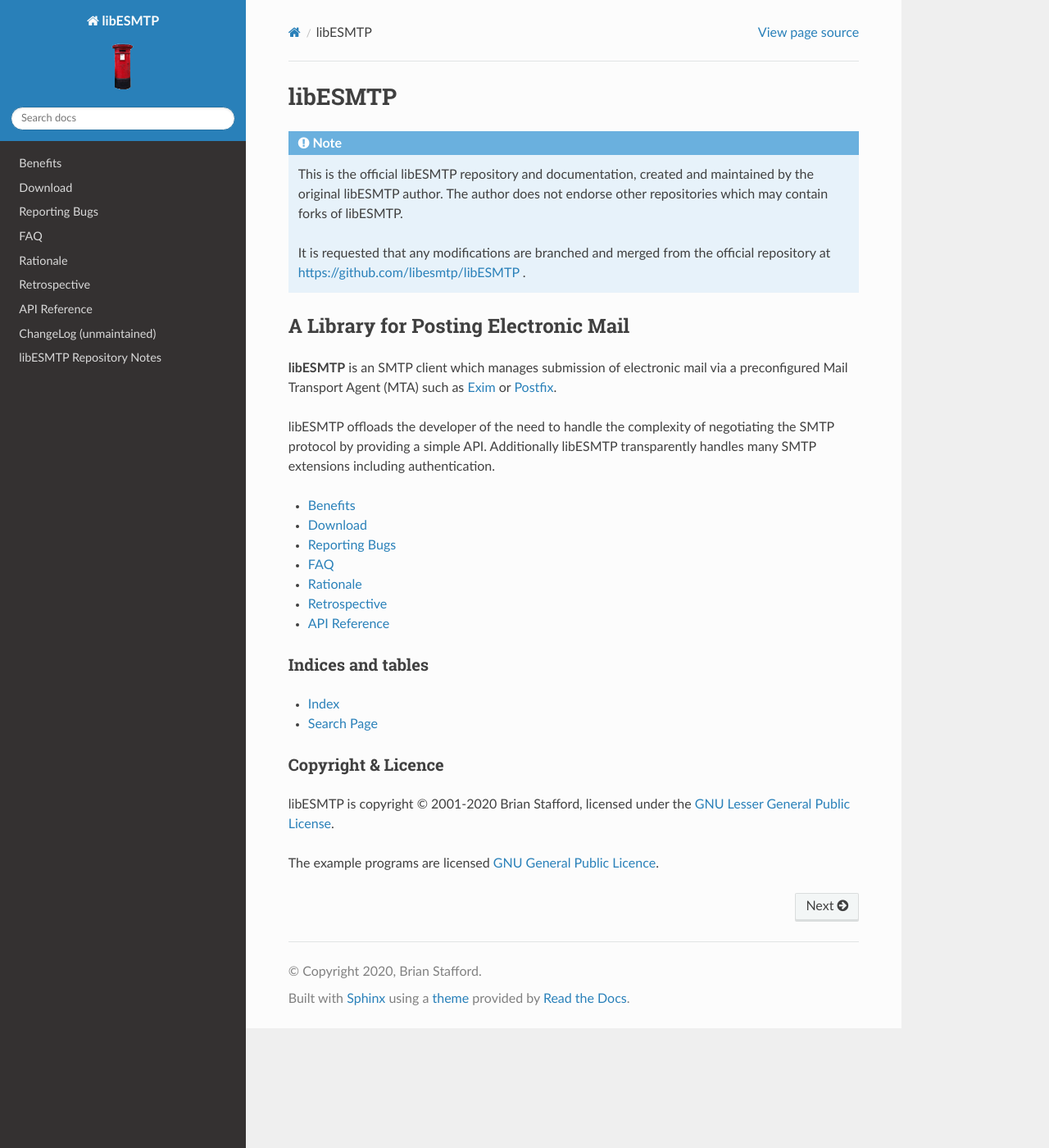
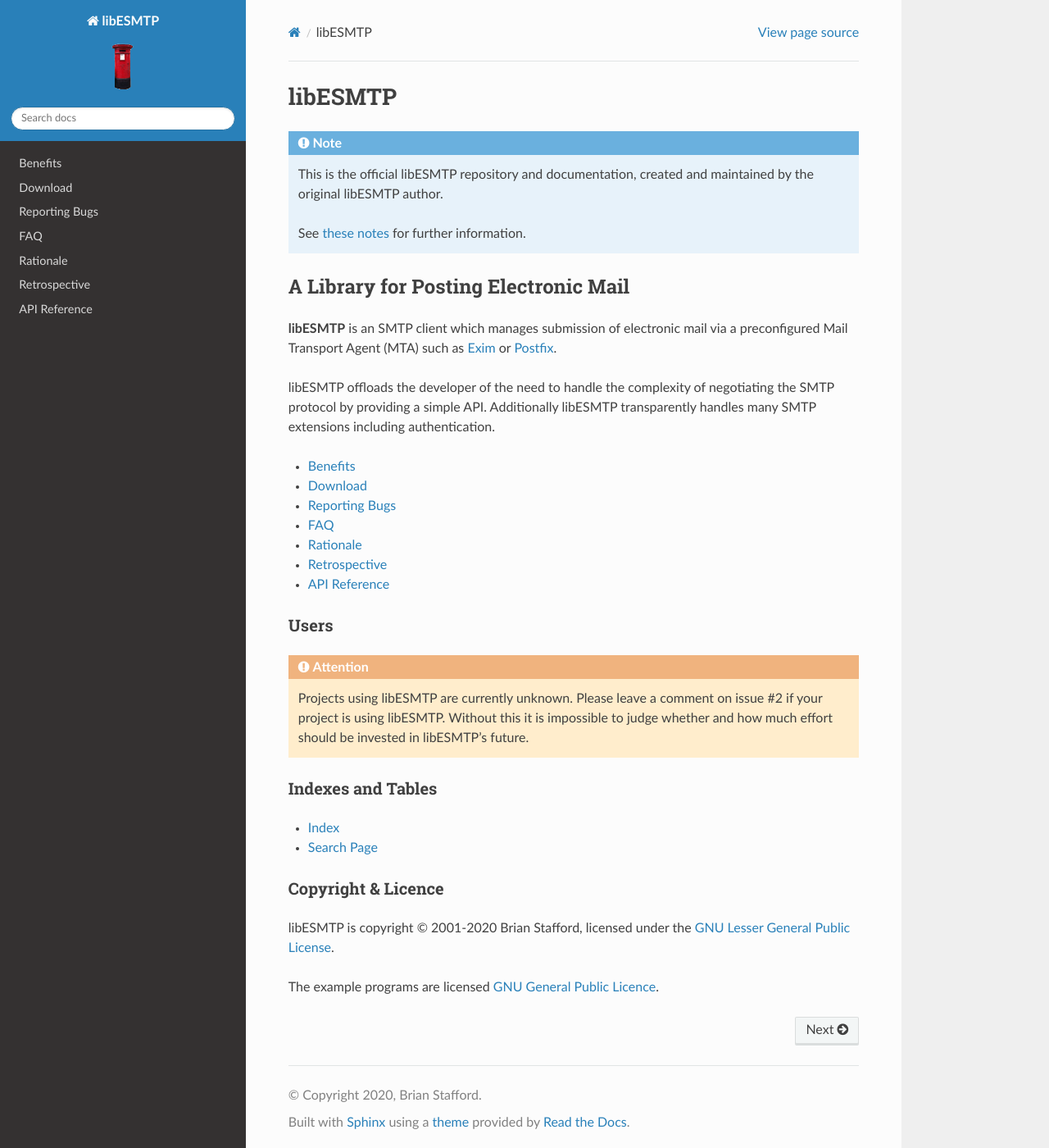
Before and after one commit to libesmtp/libESMTP, a Sphinx documentation site: the page built from docs/index.rst, in a window 1280 px wide and 1400 px high. Shown: the whole window at 82% size. Built offline with Sphinx 7.4.7 and the Read the Docs theme 2.0.0, drawn with Linux system fonts in a browser that asks for light colours; pages that are not in the unit, such as notebooks, are missing from menus.

Commit message:
Add extra notes to website

```diff
--- a/docs/errata.md
+++ b/docs/errata.md
@@ -1,4 +1,4 @@
-# libESMTP Repository Notes
+# Errata
 
 The libESMTP git repository has been rebuilt by hand from the collection of
 released tarballs. A few errors or inconsistencies occurred during this
--- a/docs/index.rst
+++ b/docs/index.rst
@@ -8,11 +8,9 @@
 ========
 
 .. note:: This is the official libESMTP repository and documentation,
-    created and maintained by the original libESMTP author.  The author does
-    not endorse other repositories which may contain forks of libESMTP.
+    created and maintained by the original libESMTP author.
 
-    It is requested that any modifications are branched and merged from
-    the official repository at https://github.com/libesmtp/libESMTP .
+    See `these notes <notes.html>`_ for further information.
 
 A Library for Posting Electronic Mail
 =====================================
@@ -36,13 +34,15 @@
    retrospective
    reference
 
-.. toctree::
-   :hidden:
+Users
+-----
 
-   ChangeLog
-   errata
+.. attention:: Projects using libESMTP are currently unknown. Please leave
+    a comment on issue #2 if your project is using libESMTP.  Without this
+    it is impossible to judge whether and how much effort should be invested
+    in libESMTP's future.
 
-Indices and tables
+Indexes and Tables
 ------------------
 
 * :ref:`genindex`
```
Also changed, not shown: docs/bugreport.md (+10 -2 lines), docs/notes.md (added, +45 -0 lines).
